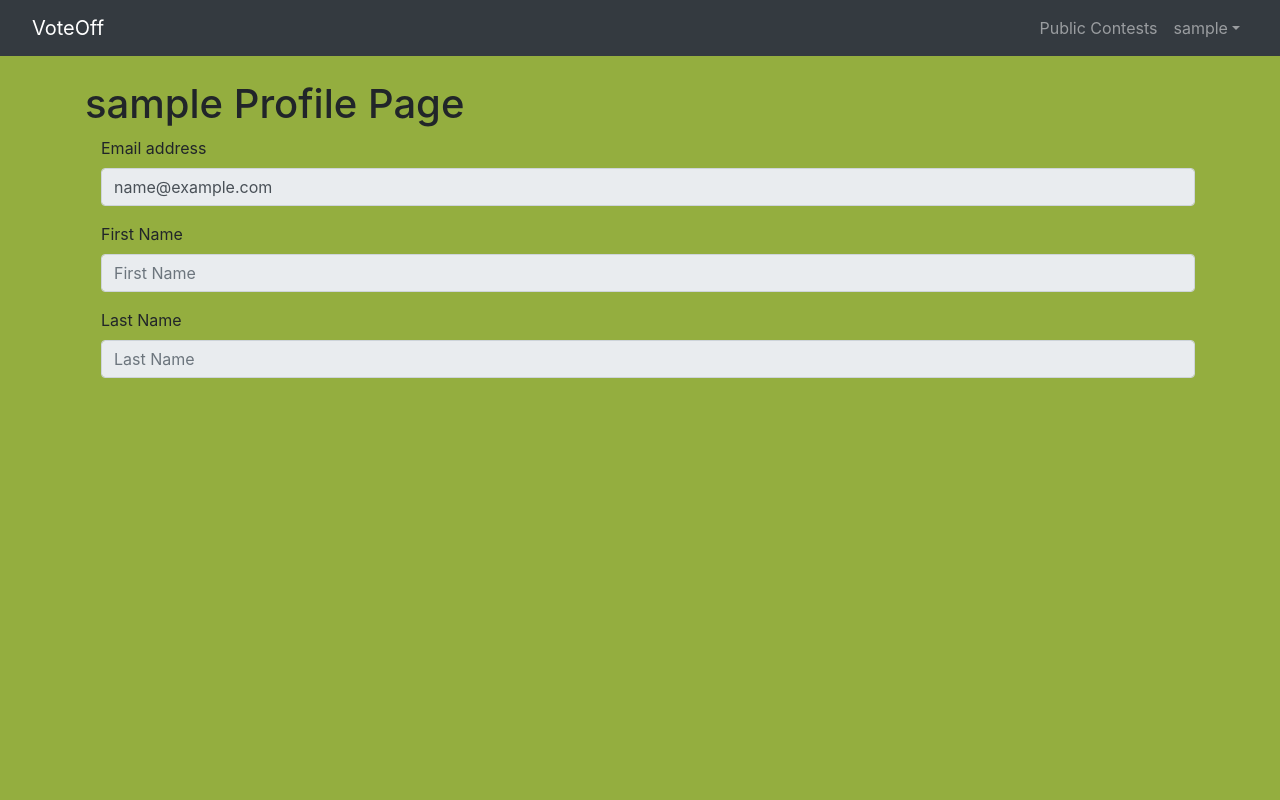
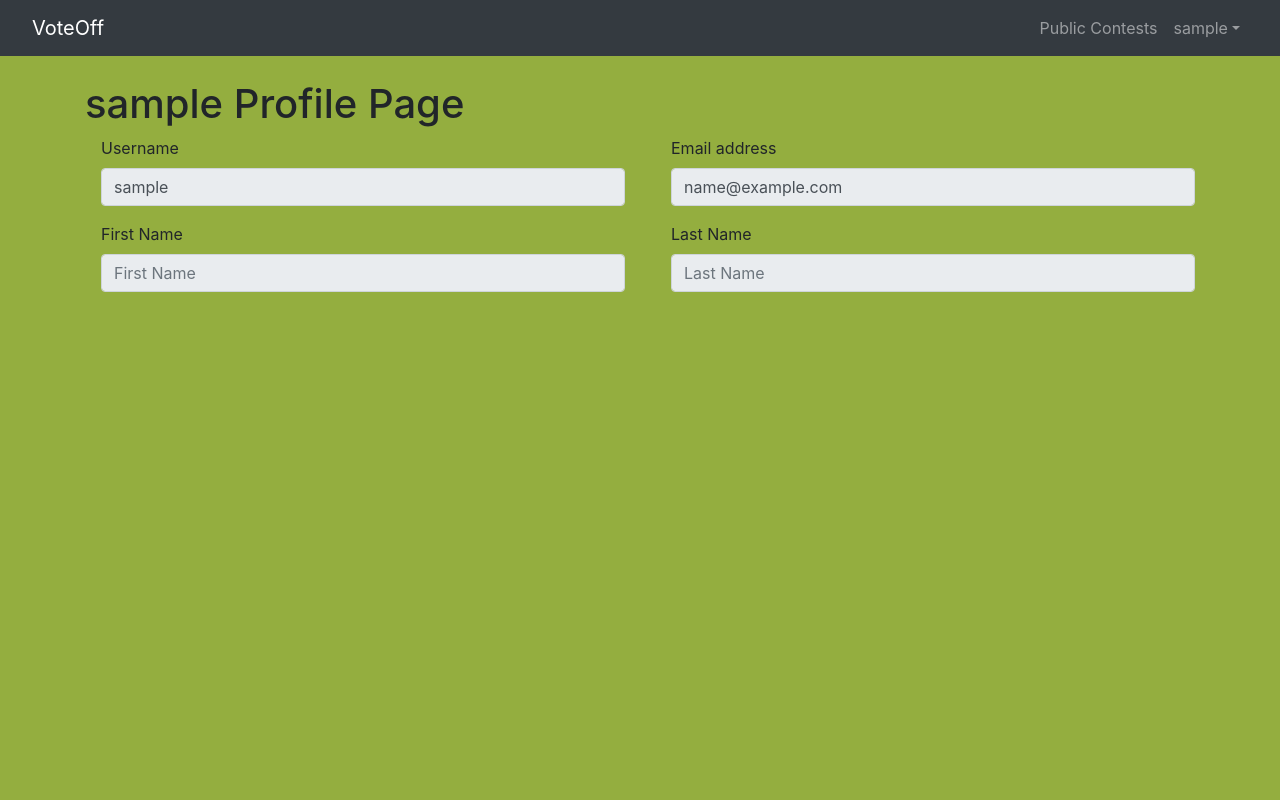
Before and after one commit to trey-sumida/voteoff-django, a Django app: page /profile/ in a window 1280 px wide. Run offline with Django 3.2, Linux system fonts and the light colour scheme; the visitor is signed in with stand-in values (Sample User, id 1); data comes from the database, SQL or seed files in the repository; some libraries are stand-ins or nearby versions.

Commit message:
profile page displays information

```diff
--- a/voteoff-project/account/templates/account/userprofile.html
+++ b/voteoff-project/account/templates/account/userprofile.html
@@ -9,18 +9,34 @@
 <div class="userprofile">
     <h1>{{account.username}} Profile Page</h1>
     <form>
+      <div class="row">
+        <div class="col">
         <div class="form-group">
-          <label for="email">Email address</label>
-          <input type="email" class="form-control" id="email" value='{{account.email}}' disabled>
+          <label for="username">Username</label>
+          <input type="username" class="form-control" id="username" value='{{account.username}}' disabled>
         </div>
+        </div>
+        <div class="col">
+          <div class="form-group">
+            <label for="email">Email address</label>
+            <input type="email" class="form-control" id="email" value='{{account.email}}' disabled>
+          </div>
+        </div>
+      </div>
+        <div class="row">
+          <div class="col">
         <div class="form-group">
             <label for="first_name">First Name</label>
             <input placeholder="First Name" class="form-control" id="first_name" value="{{account_details.first_name}}" disabled>
           </div>
+          </div>
+          <div class="col">
         <div class="form-group">
             <label for="last_name">Last Name</label>
             <input placeholder="Last Name" class="form-control" id="last_name" value="{{account_details.last_name}}" disabled>
           </div>
+        </div>
+      </div>
     </form>
 </div>
 {% endblock %}
--- a/voteoff-project/templates/partials/_navbar.html
+++ b/voteoff-project/templates/partials/_navbar.html
@@ -13,8 +13,8 @@
                         <li class="nav-item dropdown">
                                 <a class="nav-link dropdown-toggle" href="#" data-toggle="dropdown">{{ user.username }}</a>
                                 <div class="dropdown-menu dropdown-menu-right">
+                                        <a class="dropdown-item" href="/profile/">Profile</a>
                                         <a class="dropdown-item" href="/lists/create">Create</a>
-                                        <a class="dropdown-item" href="/profile/">Profile</a>
                                         <a href="/lists/mylists" class="dropdown-item">MyLists</a>
                                         {% if user.is_superuser %}
                                         <a href="/admin" class="dropdown-item">Admin</a>
```
